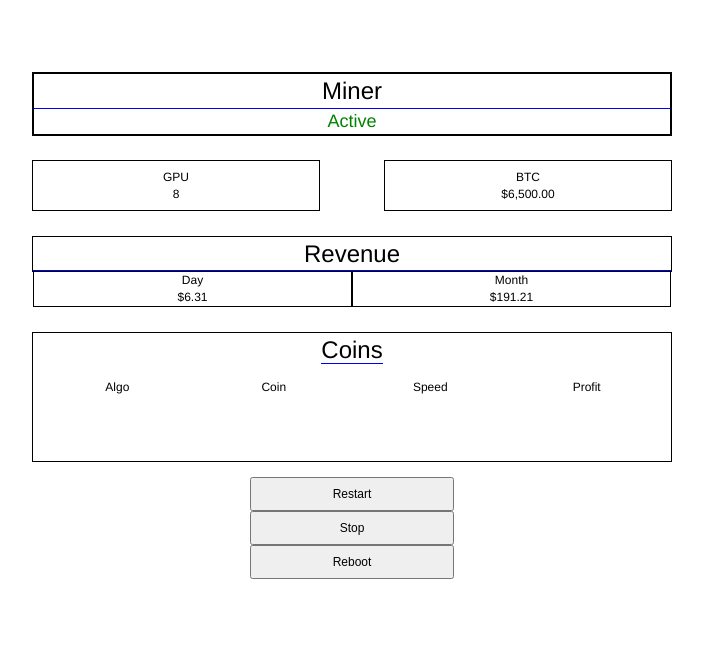
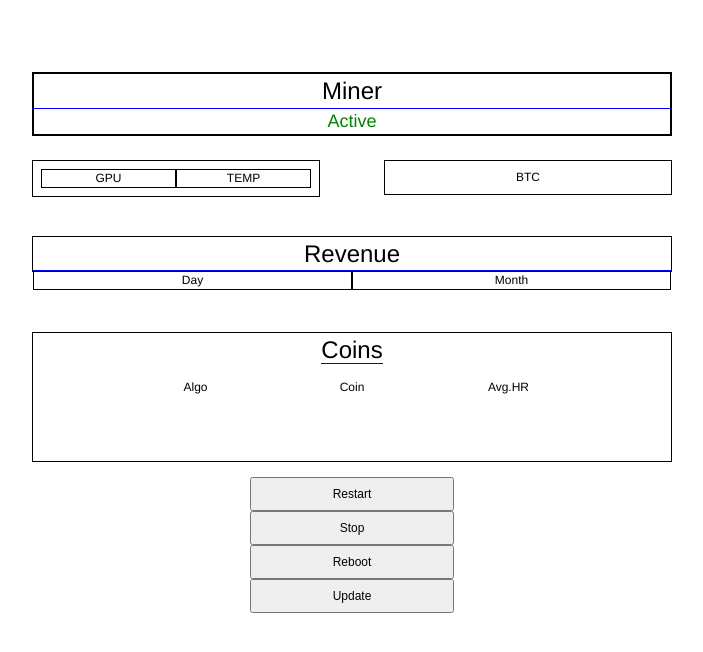
Before and after one commit to vhparadajr/Final_Project, a plain HTML site: page index.html in a window 1280 px wide. Shown: the whole page, without its empty margins (288-991 px from the left). Drawn offline with nearby package versions, Linux system fonts and the light colour scheme.

Commit message:
first commit

```diff
--- a/css/style.css
+++ b/css/style.css
@@ -67,6 +67,16 @@ body {
   padding: 8px;
   display: inline-block;
 }
+.subLeft{
+  width: 50%;
+  border: 1px solid;
+  float: left;
+}
+.subRight{
+  width: 50%;
+  border: 1px solid;
+  float: right;
+}
 /* section 3 */
 .revenue{
   border: 1px solid;
--- a/index.html
+++ b/index.html
@@ -20,12 +20,19 @@
 		</section>
 		<section class="miner2">
 			<div class="gpu">
-				<span class="block">GPU</span>
-				<span>8</span>
+				<div class="subLeft">
+					<span class="block">GPU</span>
+					<span id="gpus"></span>
+				</div>
+				<div class="subRight">
+					<span class="block">TEMP</span>
+					<span id="temp"></span>
+				</div>
+
 			</div>
 			<div class="rate">
 				<span class="block">BTC</span>
-				<span>$6,500.00</span>
+				<span id="exchange"></span>
 			</div>
 
 		</section>
@@ -34,11 +41,11 @@
 			<span class="sMiner block">Revenue</span>
 			<div class="day">
 				<span class="block">Day</span>
-				<span>$6.31</span>
+				<span id="profitDaily"></span>
 			</div>
 			<div class="month">
 				<span class="block">Month</span>
-				<span>$191.21</span>
+				<span id="profitMonthly"></span>
 			</div>
 		</section>
 		<section class="coin">
@@ -46,8 +53,7 @@
 			<ul>
 				<li>Algo<span id="spanAlgo" class="block"></span></li>
 				<li>Coin<span id="spanCoin" class="block"></span></li>
-				<li>Speed<span id="spanSpeed" class="block"></span></li>
-				<li>Profit<span id="spanProfit" class="block"></span></li>
+				<li>Avg.HR<span id="spanSpeed" class="block"></span></li>
 			</ul>
 		</section>
 		<section class="buttons">
@@ -60,6 +66,9 @@
 			<form class="" action="index.html" method="post">
 				<button id="reboot" type="submit" name="reboot">Reboot</button>
 			</form>
+			<form id="update" class="" action="index.html" method="get">
+				<button type="submit" name="update">Update</button>
+			</form>
 
 		</section>
 
--- a/js/main.js
+++ b/js/main.js
@@ -1,11 +1,11 @@
 $(document).ready(function(){
 
 
-  $("#stop").on("submit", function(e){
+  $("#update").on("submit", function(e){
     e.preventDefault();
-    // var stop = "?action=restart";
     var apiKey = "?key=0d6af9fca12f4c3188c836c79e39403c";
     var apiURL = "http://24.34.240.165:17790/api/summary";
+    // var mphAPI = "https://miningpoolhub.com/index.php?page=api&action=getminingandprofitsstatistics&api_key=d453a93ce8eec18d383afd4bf136f9e144f84f74c01834968a941c1f921e769e"
 
 
     $.ajax({
@@ -18,11 +18,81 @@ $(document).ready(function(){
         console.log(res)
         console.log(res.algorithmList[0].name)
         $('#spanAlgo').text(res.algorithmList[0].name)
+        $('#spanSpeed').text(res.algorithmList[0].hashRateAvg)
+        $('#profitDaily').text(res.revenuePerDay)
+        $('#profitMonthly').text(res.revenuePerMonth)
+        $('#gpus').text(res.gpuCount)
+        $('#temp').text(res.coinList[0].temperature)
+        $('#exchange').text(res.exchangeRate)
       },
       error: function(r){
         console.log(r)
       }
     });
 
+    // $.ajax({
+    //   type: "GET",
+    //     url: mphAPI,
+    //     contentType: "application/json; charset=utf-8",
+    //     dataType: "json",
+    //     headers: {
+    //       'Access-Control-Allow-Origin' : 'http://localhost:8080',
+    //     }
+    //   // Work with the response
+    //   success: function(res) {
+    //     console.log(res)
+    //   },
+    //   error: function(r){
+    //     console.log(r)
+    //   }
+    // });
+
   });
+  // $("#update").on("submit", function(e){
+  //   e.preventDefault();
+  //   // var stop = "?action=restart";
+  //   var apiKey = "?key=0d6af9fca12f4c3188c836c79e39403c";
+  //   // var apiURL = "http://24.34.240.165:17790/api/summary";
+  //   var mphAPI = "https://miningpoolhub.com/index.php?page=api&action=getminingandprofitsstatistics&api_key=d453a93ce8eec18d383afd4bf136f9e144f84f74c01834968a941c1f921e769e"
+  //
+  //
+  //   $.ajax({
+  //     type: "GET",
+  //       url: apiURL + apiKey,
+  //       contentType: "application/json; charset=utf-8",
+  //       dataType: "json",
+  //     // Work with the response
+  //     success: function(res) {
+  //       console.log(res)
+  //       console.log(res.algorithmList[0].name)
+  //       $('#spanAlgo').text(res.algorithmList[0].name)
+  //       $('#spanSpeed').text(res.algorithmList[0].hashRateAvg)
+  //       $('#profitDaily').text(res.revenuePerDay)
+  //       $('#profitMonthly').text(res.revenuePerMonth)
+  //       $('#gpus').text(res.gpuCount)
+  //       $('#temp').text(res.coinList[0].temperature)
+  //       $('#exchange').text(res.exchangeRate)
+  //     },
+  //     error: function(r){
+  //       console.log(r)
+  //     }
+  //   });
+  // });
+
+
+
+
+
+
+
+
+
+
+
+
+
+
+
+
+
 });
```
Also changed, not shown: 1 other file.
